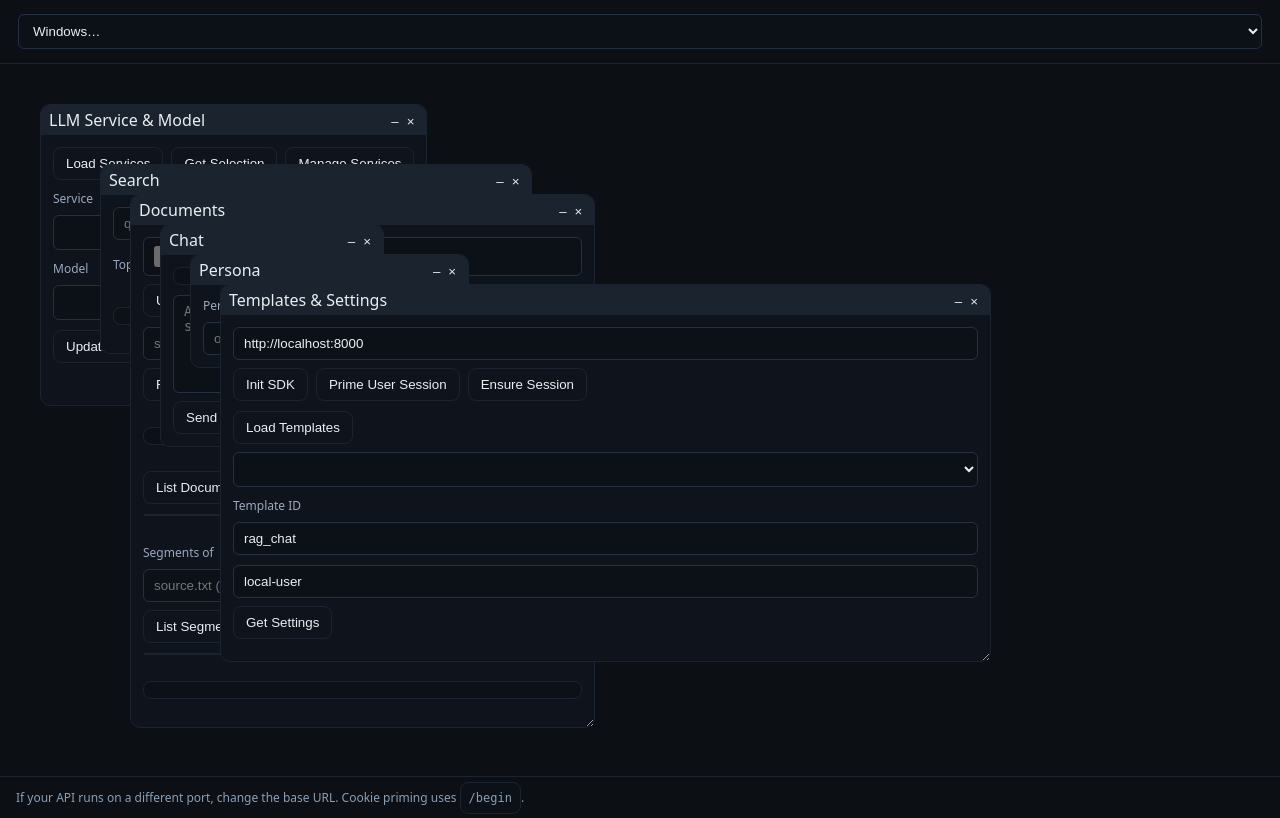
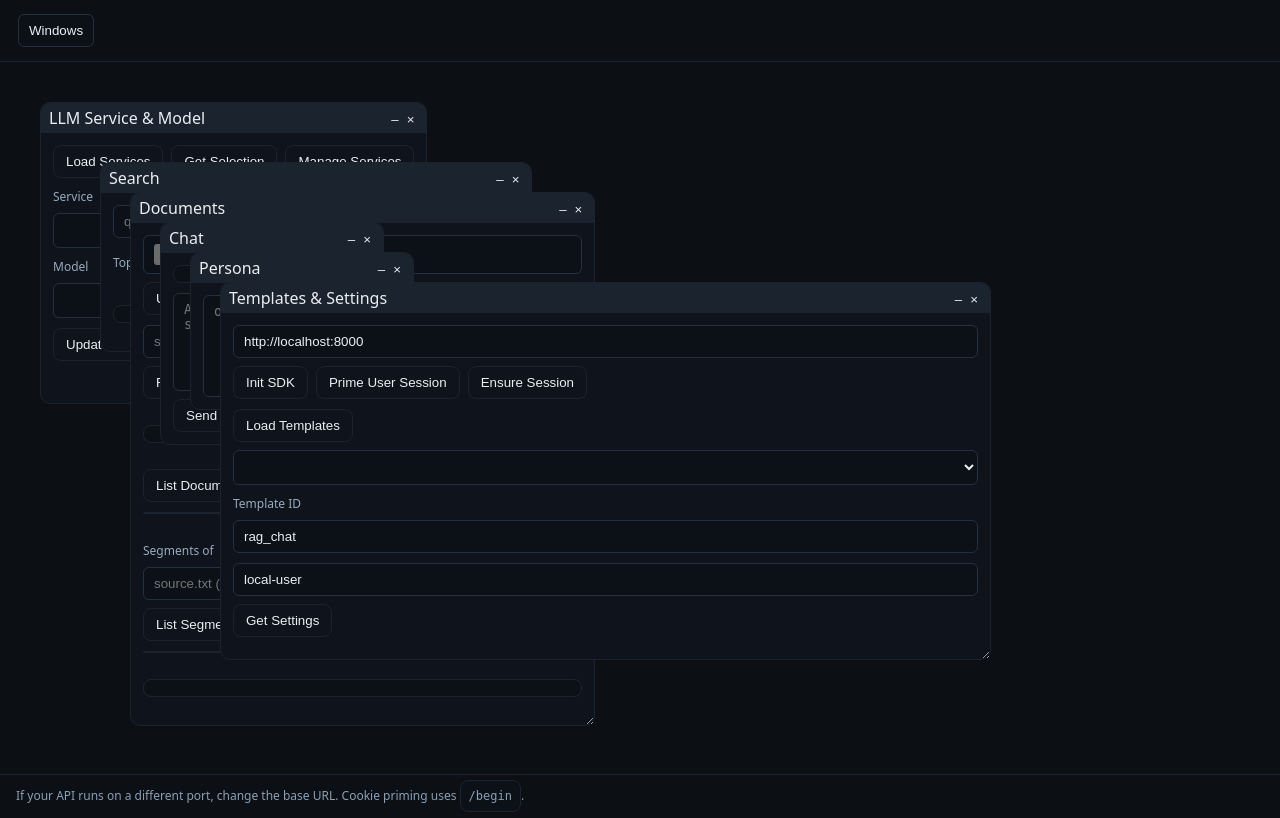
Before and after one commit to deployable-tech/deployable-knowledge-web, a Python web app: template templates/index.html in a window 1280 px wide. Run offline with Jinja, Linux system fonts and the light colour scheme; the template is opened without the code that fills it, so the values that code supplies are empty.

Commit message:
Default chat streaming and menu improvements

```diff
--- a/static/app/js/chat.js
+++ b/static/app/js/chat.js
@@ -1,5 +1,5 @@
 export function setupChatUI({ getSDK, ensureSession, getSessionId, elements, helpers }) {
-  const { persona, templateId, topK, msg, send, stream, meta, chatOut, userId, svcSel, modelSel } = elements;
+  const { persona, templateId, topK, msg, send, meta, chatOut, userId, svcSel, modelSel } = elements;
   const { ensureSDK, setBusy } = helpers;
 
   function appendMessage(role, text) {
@@ -28,35 +28,6 @@ export function setupChatUI({ getSDK, ensureSession, getSessionId, elements, hel
       const userText = msg.value;
       appendMessage('user', userText);
       msg.value = '';
-      const res = await sdk.chat.send({
-        message: userText,
-        sessionId: getSessionId(),
-        userId: userId.value || 'local-user',
-        serviceId: svcSel.value || undefined,
-        modelId: modelSel.value || undefined,
-        persona: persona.value || '',
-        templateId: templateId.value || 'rag_chat',
-        topK: Number(topK.value) || 8
-      });
-      appendMessage('bot', res.response);
-    } catch (e) {
-      appendMessage('bot', e?.message || String(e));
-    } finally {
-      setBusy(send, false);
-    }
-  });
-
-  stream.addEventListener('click', async () => {
-    try {
-      ensureSDK();
-      const sdk = getSDK();
-      setBusy(stream, true);
-      await ensureSession();
-      meta.textContent = '';
-      const userText = msg.value;
-      appendMessage('user', userText);
-      msg.value = '';
-      const controller = new AbortController();
       const botDiv = appendMessage('bot', '');
       const p = {
         message: userText,
@@ -67,7 +38,6 @@ export function setupChatUI({ getSDK, ensureSession, getSessionId, elements, hel
         persona: persona.value || '',
         templateId: templateId.value || 'rag_chat',
         topK: Number(topK.value) || 8,
-        signal: controller.signal,
         onMeta: (m) => { meta.textContent = `meta: ${typeof m === 'string' ? m : JSON.stringify(m)}`; },
         onToken: (t) => { botDiv.textContent += t; chatOut.scrollTop = chatOut.scrollHeight; },
         onDone: (final) => {
@@ -81,7 +51,7 @@ export function setupChatUI({ getSDK, ensureSession, getSessionId, elements, hel
     } catch (e) {
       appendMessage('bot', e?.message || String(e));
     } finally {
-      setBusy(stream, false);
+      setBusy(send, false);
     }
   });
 }
--- a/static/app/js/main.js
+++ b/static/app/js/main.js
@@ -41,7 +41,6 @@ const persona = $('persona');
 const templateId = $('templateId');
 const msg = $('msg');
 const send = $('send');
-const stream = $('stream');
 const meta = $('meta');
 const chatOut = $('chatOut');
 
@@ -74,7 +73,7 @@ const createModel = $('createModel');
 const deleteModel = $('deleteModel');
 const svcAdminOut = $('svcAdminOut');
 
-initWindows({ menuId: 'windowMenu', containerId: 'desktop' });
+initWindows({ menuId: 'windowMenu', menuBtnId: 'windowMenuBtn', containerId: 'desktop' });
 
 const svcAdminWin = document.querySelector('.window[data-id="service-admin"]');
 if (svcAdminWin) svcAdminWin.style.display = 'none';
@@ -184,7 +183,7 @@ setupChatUI({
   getSDK: () => sdk,
   ensureSession,
   getSessionId: () => sessionId,
-  elements: { persona, templateId, topK, msg, send, stream, meta, chatOut, userId, svcSel, modelSel },
+  elements: { persona, templateId, topK, msg, send, meta, chatOut, userId, svcSel, modelSel },
   helpers: { ensureSDK, setBusy }
 });
 
--- a/static/app/js/sdk.js
+++ b/static/app/js/sdk.js
@@ -295,8 +295,14 @@ export class DKClient {
           try { finalMeta = JSON.parse(data); } catch { finalMeta = data; }
           onMeta?.(finalMeta);
         } else if (event === "delta") {
-          finalText += data;
-          onToken?.(data);
+          let token = data;
+          try {
+            const parsed = JSON.parse(data);
+            if (typeof parsed === 'string') token = parsed;
+            else if (parsed?.delta) token = parsed.delta;
+          } catch {}
+          finalText += token;
+          onToken?.(token);
         } else if (event === "done") {
           try {
             const obj = JSON.parse(data);
--- a/static/ui/css/style.css
+++ b/static/ui/css/style.css
@@ -25,9 +25,13 @@
   --err: #c62828;
  }
 body { margin:0; font-family: ui-sans-serif, system-ui, -apple-system, Segoe UI, Roboto; background:var(--bg); color:var(--fg); }
-header { padding:14px 18px; border-bottom:1px solid var(--border); display:flex; gap:12px; align-items:center; }
+header { padding:14px 18px; border-bottom:1px solid var(--border); display:flex; gap:12px; align-items:center; position:relative; }
 header input, header button, header select { background:var(--input-bg); color:var(--fg); border:1px solid var(--input-border); border-radius:6px; padding:8px 10px; }
 header button { cursor:pointer; }
+header .menu-list { display:none; position:absolute; top:100%; left:18px; background:var(--panel-bg); border:1px solid var(--border); border-radius:8px; list-style:none; margin:4px 0 0 0; padding:4px 0; }
+header .menu-list.visible { display:block; }
+header .menu-list li { padding:4px 12px; white-space:nowrap; cursor:pointer; }
+header .menu-list li:hover { background:var(--input-bg); }
 main { position:relative; padding:16px; min-height:calc(100vh - 120px); overflow:hidden; }
 section { background:var(--panel-bg); border:1px solid var(--border); border-radius:10px; padding:12px; display:flex; flex-direction:column; gap:10px; }
 h2 { font-size:14px; font-weight:700; margin:0 0 4px 0; color:#b9c8dc; text-transform:uppercase; letter-spacing:0.06em; }
@@ -139,3 +143,4 @@ footer { padding:12px 16px; border-top:1px solid var(--border); font-size:12px;
 .chat-input { display:flex; flex-direction:column; gap:8px; }
 .chat-input textarea { min-height:80px; resize:vertical; }
 .chat-ctrls { margin-bottom:8px; }
+#win-persona textarea { flex:1; width:100%; }
--- a/templates/index.html
+++ b/templates/index.html
@@ -10,9 +10,10 @@
 </head>
 <body>
   <header>
-    <select id="windowMenu">
-      <option value="">Windows…</option>
-    </select>
+    <div class="menu">
+      <button id="windowMenuBtn">Windows</button>
+      <ul id="windowMenu" class="menu-list"></ul>
+    </div>
   </header>
 
   <main id="desktop">
@@ -110,7 +111,6 @@
           <textarea id="msg" placeholder="Ask your system something grounded…"></textarea>
           <div class="row">
             <button id="send">Send</button>
-            <button id="stream">Stream</button>
             <span id="meta" class="subtle mono"></span>
           </div>
         </div>
@@ -118,10 +118,7 @@
 
       <section id="win-persona" data-win="persona" data-title="Persona">
         <h2>Persona</h2>
-        <div class="row">
-          <label>Persona</label>
-          <input id="persona" placeholder="optional persona tag" />
-        </div>
+        <textarea id="persona" placeholder="optional persona"></textarea>
       </section>
 
 
```
Also changed, not shown: static/ui/js/windows.js (+15 -18 lines).
